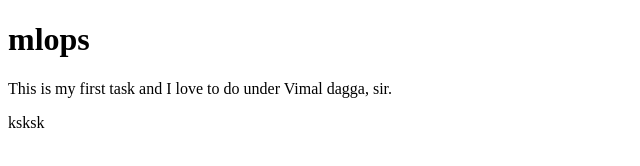
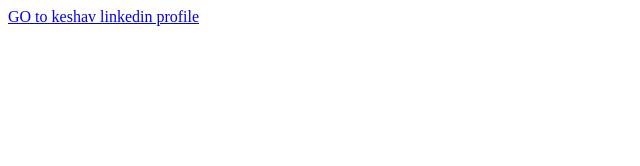
Before and after one commit to keshav340/mlops-task-1, a plain HTML site: page index.html in a window 1280 px wide. Shown: the whole page, without its empty margins (0-640 px from the left). Drawn offline with Linux system fonts and the light colour scheme.

Commit message:
Update index.html

```diff
--- a/index.html
+++ b/index.html
@@ -10,9 +10,6 @@
   <title>Document</title>
 </head>
 <body>
-  <h1>mlops</h1>
-  <p>This is my first task and I love to do under Vimal dagga, sir.</p>
-
+  <a href="https://www.linkedin.com/in/keshav-sharma-24615318a/">GO to keshav linkedin profile</a>
 </body>
 </html>
-ksksk
```
